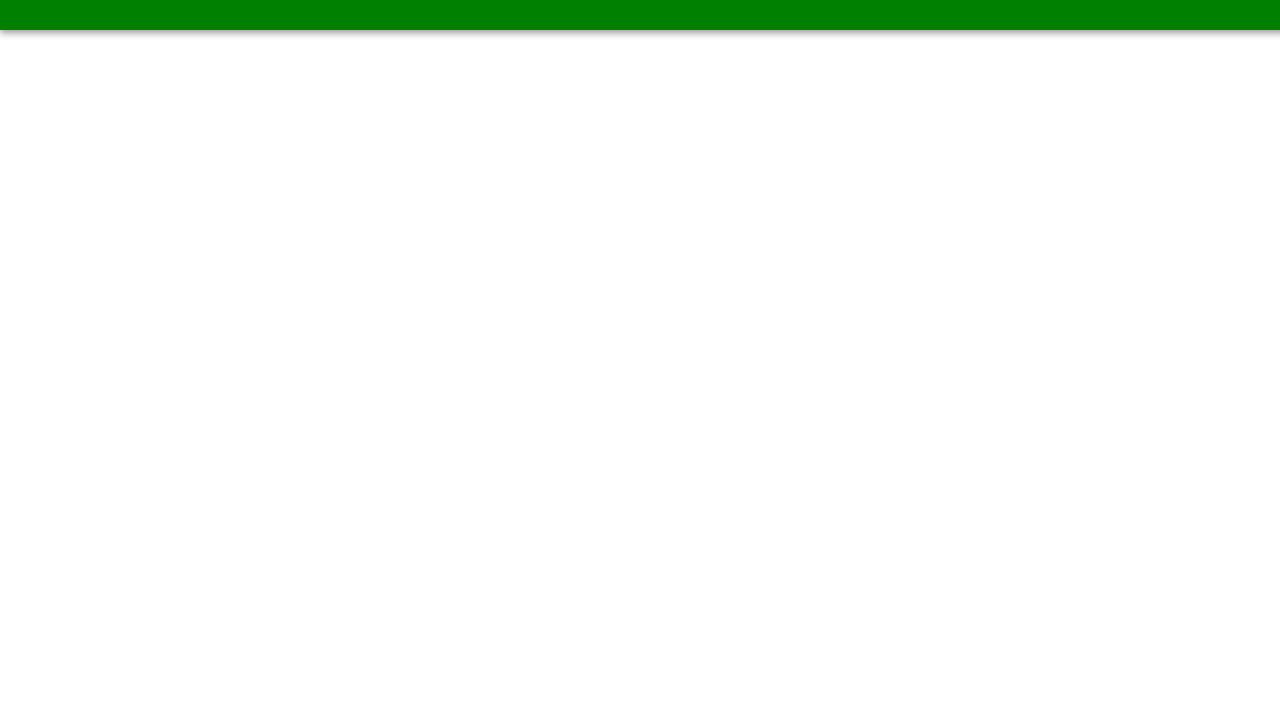
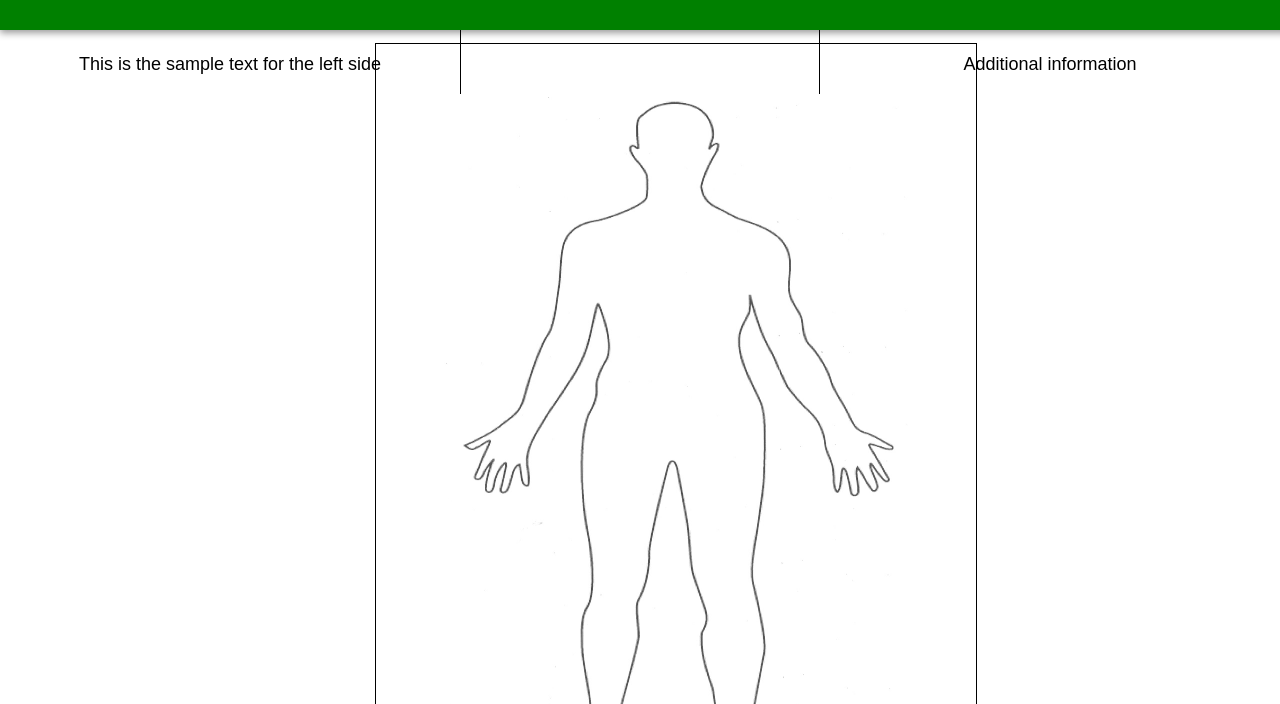
Before and after one commit to larsflyger/AnatomySite, a plain HTML site: page public_html/index.html in a window 1280 px wide. Shown: the part 96-800 px from the top of the page. Drawn offline with nearby package versions, Linux system fonts and the light colour scheme.

Commit message:
Updated website with Luke's additions/modifications.

```diff
--- a/public_html/hamburger.css
+++ b/public_html/hamburger.css
@@ -1,5 +1,5 @@
 /**
-* Modifieds from https://github.com/ymc-thzi/mobile-menu-hamburger/blob/master/css/hamburger.css
+* Modified from https://github.com/ymc-thzi/mobile-menu-hamburger/blob/master/css/hamburger.css
 */
 
 html {
--- a/public_html/index.html
+++ b/public_html/index.html
@@ -1,5 +1,5 @@
 <!DOCTYPE html>
-<html>
+<html lang="en">
     <head>
         <title>Mobile Menu Hamburger</title>
         <meta name="viewport" content="width=device-width, initial-scale = 1.0, maximum-scale=1.0, user-scalable=no"/>
@@ -9,6 +9,66 @@
         <link rel="stylesheet" type="text/css" media="all" href="hamburger.css"/>
     </head>
     <body>
+         <style>
+
+             #header
+             {
+                 background-color: green;
+                 color:white;
+                 text-align:center;
+                 z-index:15;
+                 padding:2px;
+
+             }
+
+             #leftside
+             {
+                 width:400px;
+                 height:1000px;
+                 float:left;
+                 text-align:center;
+                 line-height: 100px;
+                 padding: 30px;
+                 outline-style:solid;
+                 outline-width:1px;
+                 outline-color:black;
+             }
+               #image
+             {
+                 position:absolute;
+                 width:500px;
+                 height:700px;
+                 z-index: 0;
+                 top: 30%;
+                 left: 45%;
+                 padding:50px;
+                 margin: -100px 0 0 -200px;
+                 text-align:center;
+                 align-content:center;
+                 outline-style:solid;
+                 outline-width:1px;
+                 outline-color:black;
+             }
+             #rightside
+             {
+                 text-align:center;
+                 width:400px;
+                 height:1000px;
+                 padding: 30px;
+                 line-height: 100px;
+                 float:right;
+                 outline-style:solid;
+                 outline-width:1px;
+                 outline-color:black;
+             }
+
+         </style>
+
+
+
+
+
+
         <div id="container">
             <header>
                 <div id="hamburger">
@@ -27,5 +87,21 @@
             <div id="contentLayer"></div>
             <div id="content"></div>
         </div>
+        <div id="leftside">
+            <p> This is the sample text for the left side</p>
+        </div>
+        <div id="image">
+            <img src="humanoutline.jpg" alt="Stickperson" style="width:464px;height:700px; " usemap="#humanmap" >
+            Additional info will pop up in new window on click
+        </div>
+        <map name="humanmap">
+            <area shape="circle" coords="232,50,50" href="stick.png" title="the head, where the thinking do!" alt="Head">
+        </map>
+        <div id="rightside">
+            <p> Additional information</p>
+        </div>
+
+
     </body>
+
 </html>
```
Also changed, not shown: public_html/headpage.html (added, +17 -0 lines), public_html/index2.html (added, +31 -0 lines), public_html/humanoutline.jpg (added).
